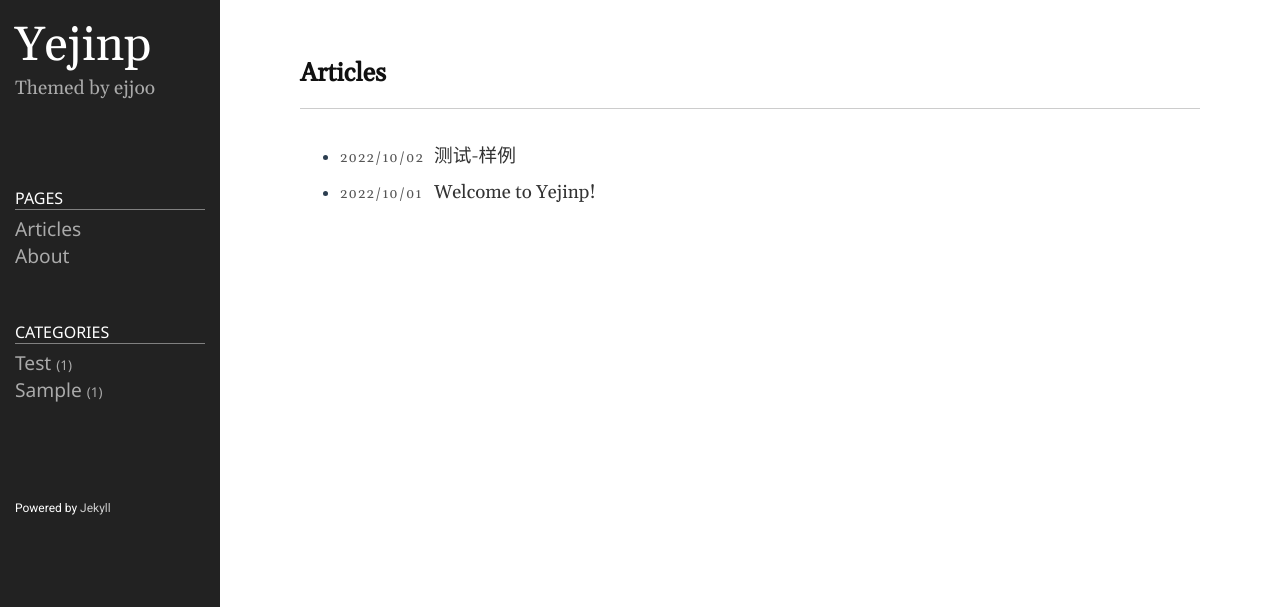
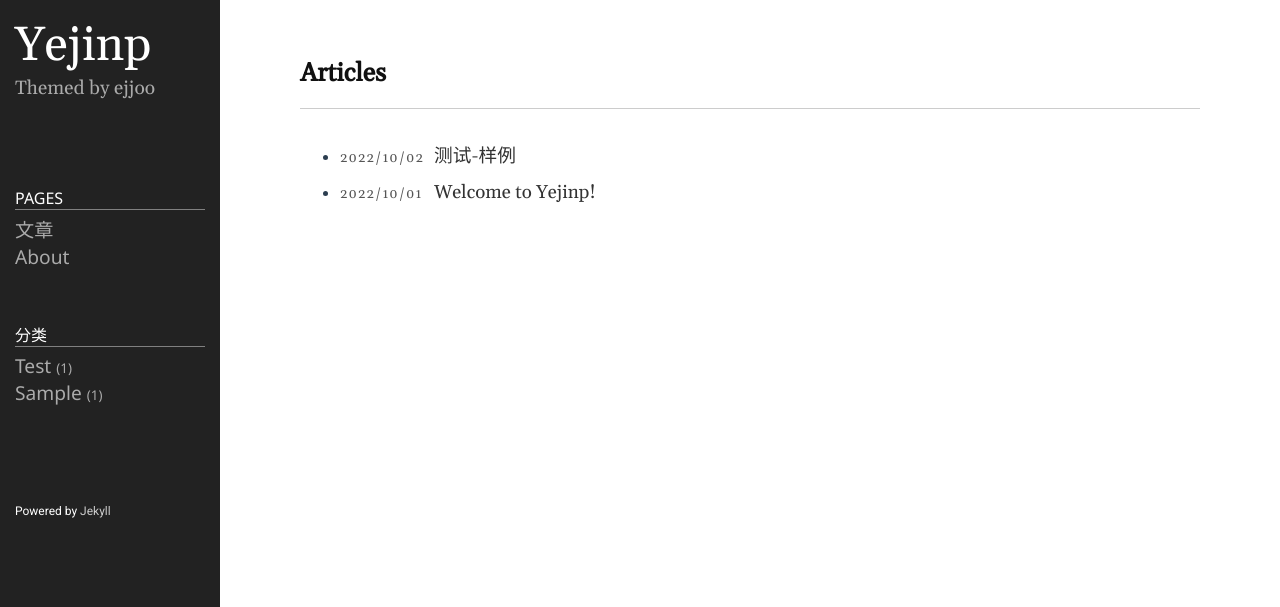
Before and after one commit to yejinp/yejinp.github.io, a Jekyll site: the page built from index.md, in a window 1280 px wide. Shown: the top 607 px of the page. Built offline with Jekyll 4.4.1, drawn with Linux system fonts in a browser that asks for light colours.

Commit message:
改成中文

```diff
--- a/_includes/sidebar.html
+++ b/_includes/sidebar.html
@@ -15,7 +15,7 @@
 	<ul class="nav">
       <li class="nav-title">Pages</li>
 	  <li>
-	  	<a class="nav-item" href="/">Articles</a>
+	  	<a class="nav-item" href="/">文章</a>
 	  </li>
 	  {% assign pages_list = site.pages %}
 	  {% for node in pages_list %}
@@ -34,7 +34,7 @@
 
 <div class="sidebar-item sidebar-nav">
   	<ul class="nav">
-			<li class="nav-title">Categories</li>
+			<li class="nav-title">分类</li>
 	    {% for category in site.categories %}
 	    <li>
 	    	<a class="nav-item" href="{{ root_url }}/{{ site.category_dir }}#{{ category | first }}">
```
